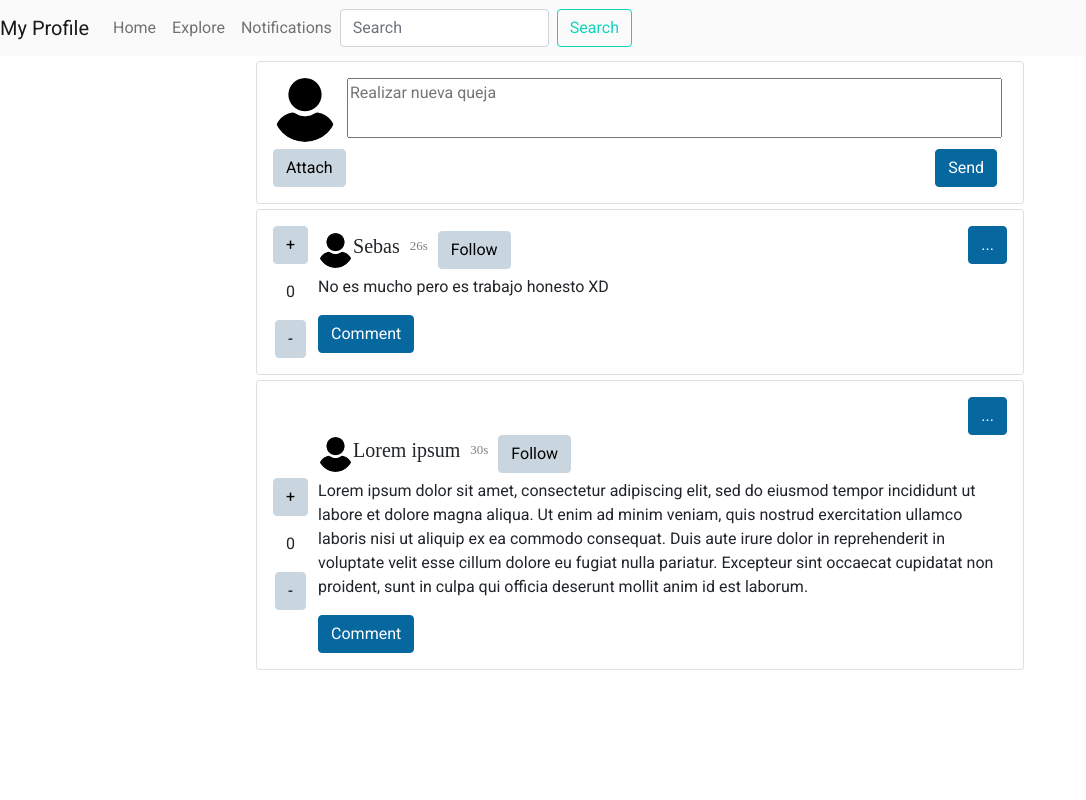
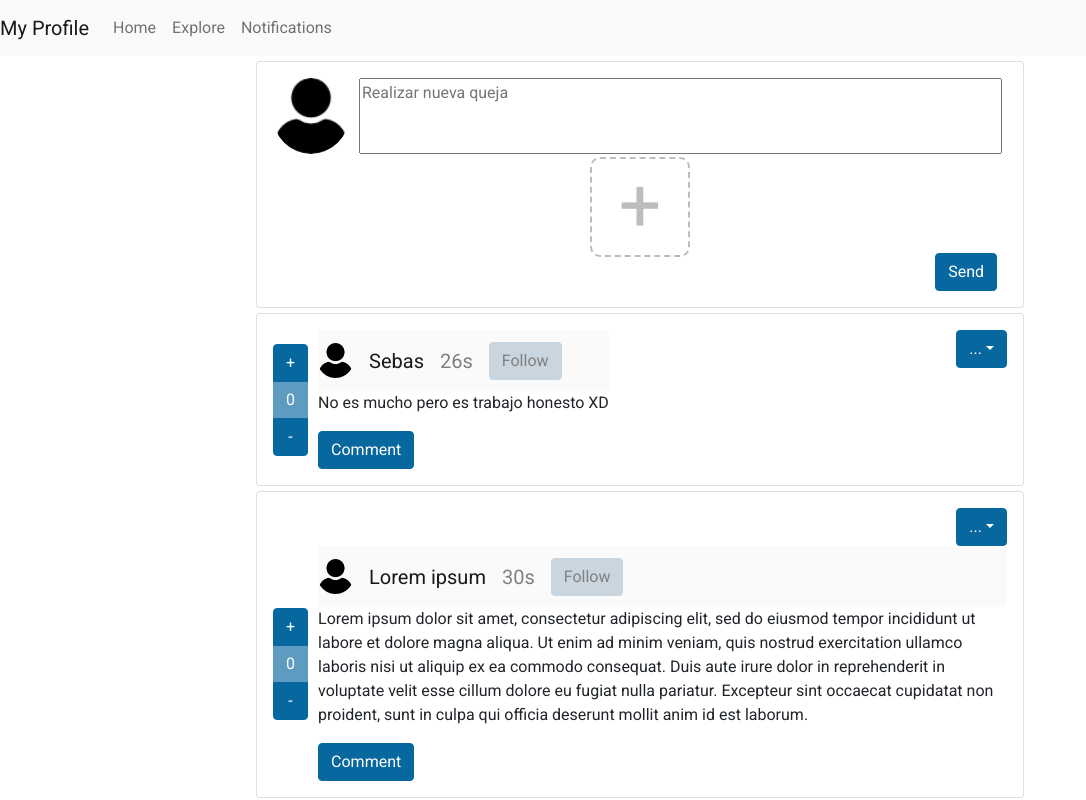
Before and after one commit to SebastianRV26/Froice, a React (Create React App) app: page /home in a window 1280 px wide. Shown: the whole page, without its empty margins (0-1086 px from the left). Built offline with nearby package versions, Linux system fonts and the light colour scheme; a web font is replaced by a local one.

Commit message:
Opinions UI changes

```diff
--- a/package.json
+++ b/package.json
@@ -14,6 +14,7 @@
     "react": "^17.0.2",
     "react-bootstrap": "^2.2.0",
     "react-dom": "^17.0.2",
+    "react-dropzone": "^12.0.5",
     "react-router-dom": "^6.2.2",
     "react-scripts": "5.0.0",
     "react-toastify": "^8.2.0",
--- a/src/components/modals/CustomModal/CustomModal.js
+++ b/src/components/modals/CustomModal/CustomModal.jsx
@@ -2,6 +2,8 @@ import React from "react";
 import { Button, Modal } from "react-bootstrap";
 
 const CustomModal = ({ show, title, onConfirm, onHide, children }) => {
+  const showButtons = onConfirm === undefined;
+
   return (
     <Modal
       show={show}
@@ -15,12 +17,14 @@ const CustomModal = ({ show, title, onConfirm, onHide, children }) => {
         <Modal.Title id="contained-modal-title-vcenter">{title}</Modal.Title>
       </Modal.Header>
       <Modal.Body>{children}</Modal.Body>
+      {!showButtons && (
         <Modal.Footer>
           <Button onClick={onConfirm}>Guardar</Button>
           <Button onClick={onHide} variant="secondary">
             Cancelar
           </Button>
         </Modal.Footer>
+      )}
     </Modal>
   );
 };
--- a/src/components/opinion/NewOpinion/NewOpinion.jsx
+++ b/src/components/opinion/NewOpinion/NewOpinion.jsx
@@ -2,9 +2,15 @@ import React, { useState } from "react";
 import { Button, Card, Image } from "react-bootstrap";
 import classes from "./NewOpinion.module.css";
 import user from "../../../assets/icons/user.png";
+import ImageInput from "../../../ui/ImageInput";
 
 const NewOpinion = (props) => {
   const [message, setMessage] = useState(props.message);
+  const [imagePreview, setImagePreview] = useState();
+  const [imageFile, setImageFile] = useState(""); //useState(isModify ? product.image : "");
+
+  const notInModal = props.message === undefined;
+  const hint = notInModal ? "Realizar nueva queja" : "Realizar comentario"
 
   const send = (message) => {
     if (message !== "" && message !== props.message) {
@@ -14,20 +20,29 @@ const NewOpinion = (props) => {
   };
 
   return (
-    <Card className={classes.myrow}>
+    <Card className={notInModal && classes.myrow}>
       <Card.Body>
         <div className={classes.container}>
           <Image src={user} roundedCircle className={classes.image} />
           <textarea
-            placeholder="Realizar nueva queja"
+            placeholder={hint}
             value={message}
             onChange={(e) => setMessage(e.target.value)}
             className={classes.ta}
           />
         </div>
         <div>
-          <Button variant="secondary">Attach</Button>
-          <Button onClick={()=>{send(message)}} variant="primary" className={classes.send}>
+          <div className={`${classes.image} my-2`}>
+            <ImageInput url={imagePreview} onFileChange={setImageFile} />
+          </div>
+
+          <Button
+            onClick={() => {
+              send(message);
+            }}
+            variant="primary"
+            className={classes.send}
+          >
             Send
           </Button>
         </div>
--- a/src/components/opinion/NewOpinion/NewOpinion.module.css
+++ b/src/components/opinion/NewOpinion/NewOpinion.module.css
@@ -18,8 +18,15 @@
 
 .ta {
   width: 100%;
-  height: 60px;
+  height: auto;
   margin-left: 10px;
   margin-right: 5px;
   resize: none;
 }
+
+.image {
+  display: flex;
+  align-items: center;
+  justify-content: center;
+  height: 76px;
+}
--- a/src/layouts/Opinions/CreateOpinion.jsx
+++ b/src/layouts/Opinions/CreateOpinion.jsx
@@ -11,7 +11,7 @@ const CreateOpinion = () => {
     addDoc("opinions", "Opinion", opinion);
   };
 
-  return <NewOpinion onSend={send} message="" />;
+  return <NewOpinion onSend={send} />;
 };
 
 export default CreateOpinion;
--- a/src/layouts/Opinions/OpinionComponent.jsx
+++ b/src/layouts/Opinions/OpinionComponent.jsx
@@ -1,5 +1,13 @@
 import React, { useState } from "react";
-import { Button, Card, Image } from "react-bootstrap";
+import {
+  Button,
+  ButtonGroup,
+  Card,
+  Container,
+  Dropdown,
+  DropdownButton,
+  Navbar,
+} from "react-bootstrap";
 import classes from "./OpinionComponent.module.css";
 import user from "../../assets/icons/user.png";
 import CustomModal from "../../components/modals/CustomModal/CustomModal";
@@ -10,14 +18,15 @@ import ConfirmationModal from "../../components/modals/ConfirmationModal/Confirm
 
 const OpinionComponent = ({ element }) => {
   let { name, time, description } = element;
-  const [modalShow, setModalShow] = useState(false);
+  const [commentModalShow, setCommentModalShow] = useState(false);
   const [modifyModalShow, setModifyModalShow] = useState(false);
   const [deleteModalShow, setDeleteModalShow] = useState(false);
+  const [reportModalShow, setReportModalShow] = useState(false);
   const [modifyOpinion] = useModify();
   const [deleteHook] = useDelete();
 
-  const ChangeModal = () => {
-    setModalShow((prevModalShow) => !prevModalShow);
+  const ChangeCommentModal = () => {
+    setCommentModalShow((prevModalShow) => !prevModalShow);
   };
 
   const ChangeDeleteModal = () => {
@@ -28,10 +37,14 @@ const OpinionComponent = ({ element }) => {
     setModifyModalShow((prevModalShow) => !prevModalShow);
   };
 
+  const ChangeReportModal = () => {
+    setReportModalShow((prevModalShow) => !prevModalShow);
+  };
+
   const Comment = () => {};
 
   const ModifyOpinion = () => {
-    let opinionId = "xd";
+    let opinionId = "XDXD";
     let opinion = {};
     modifyOpinion(
       "opinions",
@@ -52,30 +65,58 @@ const OpinionComponent = ({ element }) => {
     );
   };
 
+  const ReportOpinion = () => {};
+
   return (
     <div>
       <Card className={classes.myrow}>
         <Card.Body>
-          <Button className={classes.options} onClick={ChangeModifyModal}>
-            ...
-          </Button>
+          <DropdownButton
+            className={classes.options}
+            as={ButtonGroup}
+            title="..."
+            id="bg-vertical-dropdown-1"
+          >
+            <Dropdown.Item eventKey="1" onClick={ChangeModifyModal}>
+              Modificar
+            </Dropdown.Item>
+            <Dropdown.Item eventKey="2" onClick={ChangeDeleteModal}>
+              Eliminar
+            </Dropdown.Item>
+            <Dropdown.Item eventKey="3" onClick={ChangeReportModal}>
+              Reportar
+            </Dropdown.Item>
+          </DropdownButton>
           <div className={classes.container}>
-            <div className={classes.item1}>
-              <Button variant="secondary">+</Button>
-              <p style={{ marginTop: "revert" }}>0</p>
-              <Button variant="secondary">-</Button>
-            </div>
+            <ButtonGroup vertical>
+              <Button>+</Button>
+              <Button disabled>0</Button>
+              <Button>-</Button>
+            </ButtonGroup>
+
             <div className={classes.item2}>
-              <div className={classes.container}>
-                <Image src={user} roundedCircle className={classes.image} />
-                <h5>{name}</h5>
-                <h5 className={classes.time}>{time}</h5>
-                <Button className={classes.time} variant="secondary">
-                  Follow
-                </Button>
-              </div>
+              <Navbar bg="light">
+                <Container>
+                  <Navbar.Brand>
+                    <img
+                      src={user}
+                      width="35"
+                      height="35"
+                      roundedCircle
+                      className="d-inline-block align-top" //{classes.image}
+                      alt="React Bootstrap logo"
+                    />
+                  </Navbar.Brand>
+                  <Navbar.Brand>{name}</Navbar.Brand>
+                  <Navbar.Brand className={classes.time}>{time}</Navbar.Brand>
+                  <Button className={classes.time} variant="secondary">
+                    Follow
+                  </Button>
+                </Container>
+              </Navbar>
+
               <Card.Text>{description}</Card.Text>
-              <Button onClick={ChangeModal} variant="primary">
+              <Button onClick={ChangeCommentModal} variant="primary">
                 Comment
               </Button>
             </div>
@@ -84,12 +125,12 @@ const OpinionComponent = ({ element }) => {
       </Card>
 
       {/*Commet Modal */}
-      {modalShow && (
+      {commentModalShow && (
         <CustomModal
-          show={modalShow}
+          show={commentModalShow}
           title="Comentar opinión"
-          onConfirm={() => {}}
-          onHide={() => setModalShow(false)}
+          message=""
+          onHide={() => setCommentModalShow(false)}
         >
           <NewOpinion onSend={Comment} message="" />
         </CustomModal>
@@ -100,7 +141,6 @@ const OpinionComponent = ({ element }) => {
         <CustomModal
           show={modifyModalShow}
           title="Modificar opinión"
-          onConfirm={() => {}}
           onHide={() => setModifyModalShow(false)}
         >
           <NewOpinion onSend={ModifyOpinion} message={description} />
@@ -112,9 +152,20 @@ const OpinionComponent = ({ element }) => {
         <ConfirmationModal
           show={deleteModalShow}
           title={"Eliminar opinión"}
-          description={"Está seguro de que desea eliminar opinión?"}
+          description={"Está seguro de que desea eliminar esta opinión?"}
           onConfirm={DeleteOpinion}
           onHide={() => setDeleteModalShow(false)}
+        />
+      )}
+
+      {/*Report Modal */}
+      {reportModalShow && (
+        <ConfirmationModal
+          show={reportModalShow}
+          title={"Reportar opinión"}
+          description={"Está seguro de que desea reportar esta opinión?"}
+          onConfirm={ReportOpinion}
+          onHide={() => setReportModalShow(false)}
         />
       )}
     </div>
--- a/src/layouts/Opinions/OpinionComponent.module.css
+++ b/src/layouts/Opinions/OpinionComponent.module.css
@@ -10,13 +10,6 @@
   align-items: center;
 }
 
-.item1 {
-  display: flex;
-  flex-direction: column;
-  justify-content: center;
-  align-items: center;
-}
-
 .item2 {
   margin-left: 10px;
 }
@@ -26,8 +19,7 @@
 }
 
 .time {
-  color: gray;
-  margin-left: 10px;
+  color: gray !important;
   font-size: small;
 }
 
--- a/src/layouts/Opinions/OpinionsView.jsx
+++ b/src/layouts/Opinions/OpinionsView.jsx
@@ -39,15 +39,6 @@ const OpinionsView = () => {
               <Nav.Link href="#explore">Explore</Nav.Link>
               <Nav.Link href="#notifications">Notifications</Nav.Link>
             </Nav>
-            <Form className="d-flex">
-              <FormControl
-                type="search"
-                placeholder="Search"
-                className="me-2"
-                aria-label="Search"
-              />
-              <Button variant="outline-success">Search</Button>
-            </Form>
           </Navbar.Collapse>
         </Container>
       </Navbar>
--- /dev/null
+++ b/src/ui/ImageInput.jsx
@@ -0,0 +1,61 @@
+import classes from "./ImageInput.module.css";
+import { useDropzone } from "react-dropzone";
+import { useEffect, useState } from "react";
+import { Form } from "react-bootstrap";
+
+const ImageInput = (props) => {
+  const [preview, setPreview] = useState(props.url);
+
+  useEffect(() => {
+    setPreview(props.url);
+  }, [props.url]);
+
+  const imageLoadHandler = (acceptedFiles) => {
+    const selectedFile = acceptedFiles[0];
+    if (!selectedFile) {
+      setPreview(undefined);
+      return;
+    }
+
+    const objectUrl = URL.createObjectURL(selectedFile);
+    setPreview(objectUrl);
+    if (props.onFileChange) props.onFileChange(selectedFile);
+  };
+
+  const removeHandler = () => {
+    setPreview(undefined);
+    if (props.onFileChange) props.onFileChange(undefined);
+  };
+
+  const { getRootProps, getInputProps } = useDropzone({
+    onDrop: imageLoadHandler,
+    maxFiles: 1,
+    accept: "image/jpeg,image/png",
+  });
+
+  const hoverStyle = preview ? classes.withImg : classes.noImg;
+  const error = props.validated && !preview ? classes.error : "";
+
+  return (
+    <div
+      className={`${classes.container} ${
+        !preview ? classes.border : ""
+      } ${error}`}
+    >
+      {preview && (
+        <button className={classes.remove} onClick={removeHandler}>
+          x
+        </button>
+      )}
+      <div className={`${classes.dropzone} ${hoverStyle}`} {...getRootProps()}>
+        <Form.Control type="file" {...getInputProps()} />
+        <span className={classes.plusIcon}>+</span>
+      </div>
+      {preview && (
+        <img className={classes.image} src={preview} alt="Preview"></img>
+      )}
+    </div>
+  );
+};
+
+export default ImageInput;
--- /dev/null
+++ b/src/ui/ImageInput.module.css
@@ -0,0 +1,72 @@
+.container {
+  position: relative;
+  width: 100px;
+  height: 100px;
+  border-radius: 10px;
+}
+
+.border {
+  width: 100px;
+  height: 100px;
+  border: #bdbdbd 2px dashed;
+  border-radius: 10px;
+}
+
+.border.error {
+  border-color: var(--bs-danger);
+}
+
+.remove {
+  position: absolute;
+  z-index: 2;
+  top: 1px;
+  right: 1px;
+  border-radius: 50%;
+  height: 20px;
+  width: 20px;
+  padding: 0;
+  line-height: 0.7;
+  border: #bec3c7 1px solid;
+}
+
+.image {
+  position: absolute;
+  width: 100%;
+  height: 100%;
+  border-radius: 10px;
+}
+
+.dropzone {
+  position: absolute;
+  width: 100%;
+  height: 100%;
+  display: flex;
+  justify-content: center;
+  align-items: center;
+  border-radius: 10px;
+  z-index: 1;
+}
+
+.dropzone .plusIcon {
+  color: #bdbdbd;
+  height: 100%;
+  font-size: 75px;
+  line-height: 1.25;
+}
+
+.noImg:hover {
+  background-color: rgb(238, 238, 238);
+}
+
+.withImg:hover {
+  background-color: rgba(0, 0, 0, 0.3);
+}
+
+.withImg:hover .plusIcon {
+  color: white;
+  visibility: visible;
+}
+
+.withImg .plusIcon {
+  visibility: hidden;
+}
```
Also changed, not shown: src/components/modals/ConfirmationModal/ConfirmationModal.js (deleted, +0 -33 lines), src/components/modals/ConfirmationModal/ConfirmationModal.jsx (added, +17 -0 lines), 1 other file (tests, documents, lock files or other folders). Lines whose indentation alone changed are shown as unchanged.
